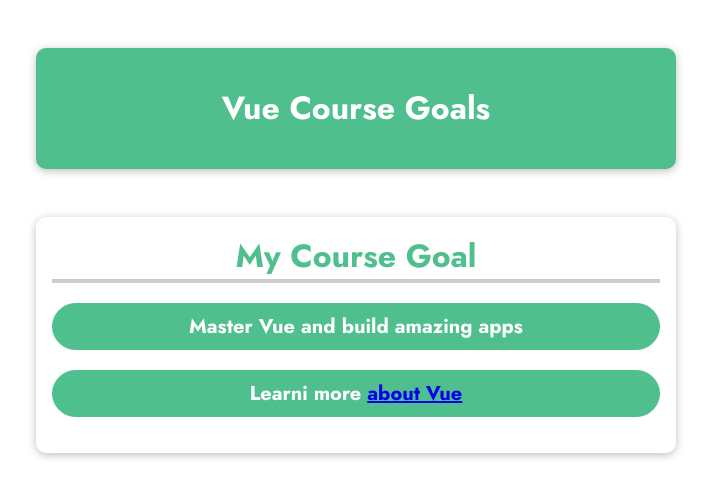
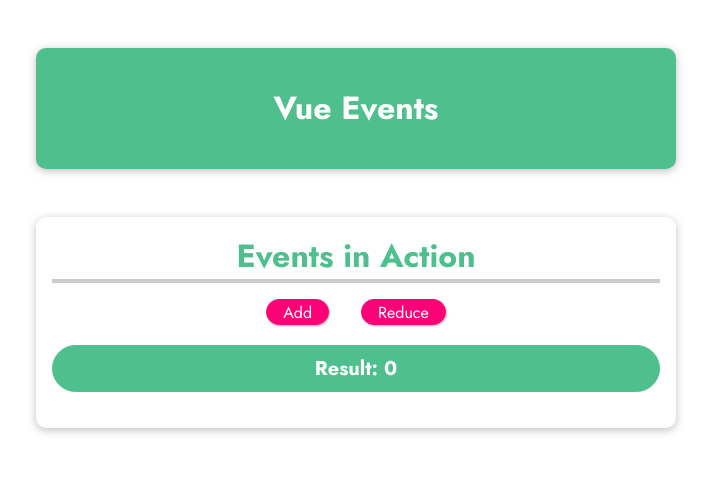
Before and after one commit to anjiri1684/learning-vue-js, a plain HTML site: page index.html in a window 1280 px wide. Shown: the whole page, without its empty margins (284-995 px from the left). Drawn offline with nearby package versions, Linux system fonts and the light colour scheme.

Commit message:
"Refactor app.js, index.html, and styles.css to replace course goal functionality with event handling and counter increment/decrement"

```diff
--- a/app.js
+++ b/app.js
@@ -1,21 +1,31 @@
+// const app = Vue.createApp({
+//   data() {
+//     return {
+//       courseGoal1: "Lean vue and start practicing the acquired skills",
+//       courseGoal2: "Master Vue and build amazing apps",
+//       vueLink: "www.vincentanjiri.co.ke",
+//     };
+//   },
+//   methods: {
+//     outputGoal: function () {
+//       const randomNumber = Math.random();
+//       if (randomNumber > 0.5) {
+//         return this.courseGoal1;
+//       } else {
+//         return this.courseGoal2;
+//       }
+//     },
+//   },
+// });
+
+// app.mount("#user-goal");
+
 const app = Vue.createApp({
   data() {
     return {
-      courseGoal1: "Lean vue and start practicing the acquired skills",
-      courseGoal2: "Master Vue and build amazing apps",
-      vueLink: "www.vincentanjiri.co.ke",
+      counter: 0,
     };
-  },
-  methods: {
-    outputGoal: function () {
-      const randomNumber = Math.random();
-      if (randomNumber > 0.5) {
-        return this.courseGoal1;
-      } else {
-        return this.courseGoal2;
-      }
-    },
   },
 });
 
-app.mount("#user-goal");
+app.mount("#events");
--- a/index.html
+++ b/index.html
@@ -1,4 +1,4 @@
-<!DOCTYPE html>
+<!-- <!DOCTYPE html>
 <html lang="en">
   <head>
     <meta charset="UTF-8" />
@@ -18,9 +18,36 @@
     </header>
     <section id="user-goal">
       <h2>My Course Goal</h2>
-      <!-- <p v-html="outputGoal()"></p> -->
+       <p v-html="outputGoal()"></p>
       <p>{{outputGoal()}}</p>
       <p>Learni more <a v-bind:href="vueLink">about Vue</a></p>
     </section>
   </body>
+</html> -->
+
+<!DOCTYPE html>
+<html lang="en">
+  <head>
+    <meta charset="UTF-8" />
+    <meta name="viewport" content="width=device-width, initial-scale=1.0" />
+    <title>Vue Basics</title>
+    <link
+      href="https://fonts.googleapis.com/css2?family=Jost:wght@400;700&display=swap"
+      rel="stylesheet"
+    />
+    <link rel="stylesheet" href="styles.css" />
+    <script src="https://unpkg.com/vue@3/dist/vue.global.js" defer></script>
+    <script src="app.js" defer></script>
+  </head>
+  <body>
+    <header>
+      <h1>Vue Events</h1>
+    </header>
+    <section id="events">
+      <h2>Events in Action</h2>
+      <button v-on:click="counter++">Add</button>
+      <button v-on:click="counter--">Reduce</button>
+      <p>Result: {{ counter }}</p>
+    </section>
+  </body>
 </html>
--- a/styles.css
+++ b/styles.css
@@ -22,7 +22,7 @@
   max-width: 40rem;
 }
 
-#user-goal {
+#events {
   box-shadow: 0 2px 8px rgba(0, 0, 0, 0.26);
   margin: 3rem auto;
   border-radius: 10px;
@@ -32,14 +32,14 @@
   max-width: 40rem;
 }
 
-#user-goal h2 {
+#events h2 {
   font-size: 2rem;
   border-bottom: 4px solid #ccc;
   color: #4fc08d;
   margin: 0 0 1rem 0;
 }
 
-#user-goal p {
+#events p {
   font-size: 1.25rem;
   font-weight: bold;
   border: 1px solid #4fc08d;
@@ -49,18 +49,18 @@
   border-radius: 25px;
 }
 
-#user-goal input {
+#events input {
   font: inherit;
   border: 1px solid #ccc;
 }
 
-#user-goal input:focus {
+#events input:focus {
   outline: none;
   border-color: #1b995e;
   background-color: #d7fdeb;
 }
 
-#user-goal button {
+#events button {
   font: inherit;
   cursor: pointer;
   border: 1px solid #ff0077;
@@ -68,10 +68,12 @@
   color: white;
   padding: 0.05rem 1rem;
   box-shadow: 1px 1px 2px rgba(0, 0, 0, 0.26);
+  border-radius: 20px;
+  margin: 0 1rem;
 }
 
-#user-goal button:hover,
-#user-goal button:active {
+#events button:hover,
+#events button:active {
   background-color: #ec3169;
   border-color: #ec3169;
   box-shadow: 1px 1px 4px rgba(0, 0, 0, 0.26);
```
